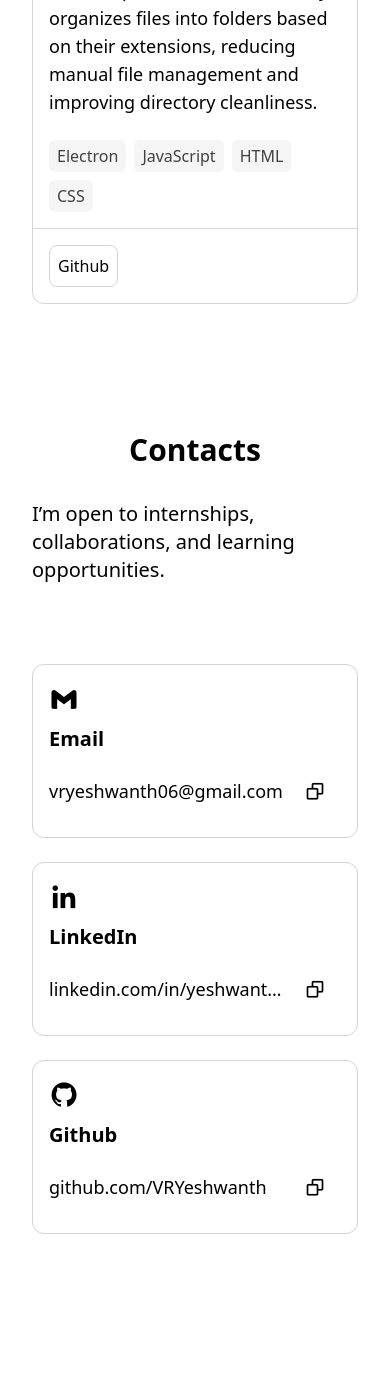
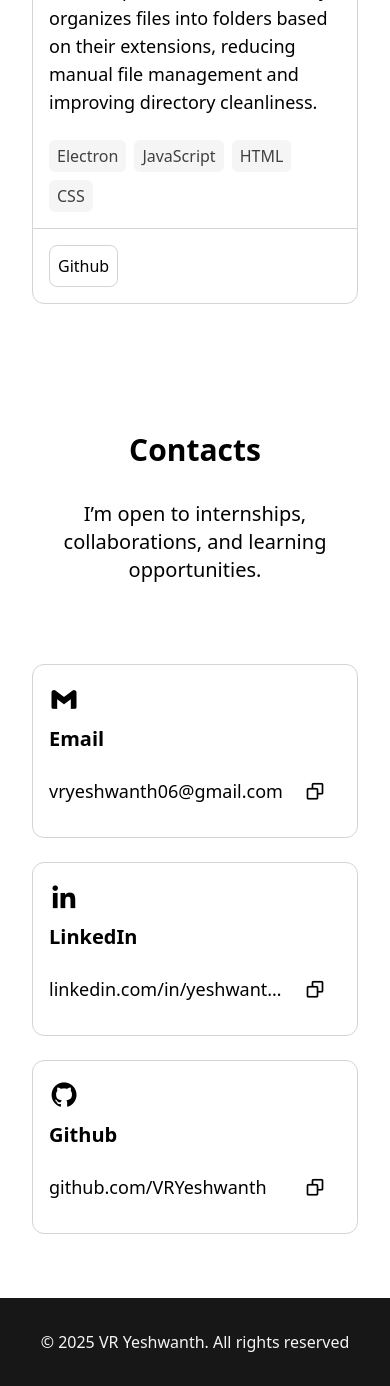
Before and after one commit to VRYeshwanth/Portfolio, a React (Vite) app: page / in a window 390 px wide. Shown: the part 3581-4967 px from the top of the page. Before the commit the page ends 4879 px from the top, so only its background shows below. Built offline with nearby package versions, Linux system fonts and the light colour scheme.

Commit message:
Footer Section

```diff
--- a/src/App.jsx
+++ b/src/App.jsx
@@ -3,6 +3,7 @@ import Home from "./pages/Home";
 import Skills from "./pages/Skills";
 import Projects from "./pages/Projects";
 import Contacts from "./pages/Contacts";
+import Footer from "./pages/Footer";
 
 export default function App() {
     return (
@@ -14,6 +15,7 @@ export default function App() {
                 <Projects />
                 <Contacts />
             </div>
+            <Footer />
         </div>
     );
 }
--- a/src/pages/Contacts.jsx
+++ b/src/pages/Contacts.jsx
@@ -8,7 +8,7 @@ export default function Contacts() {
             <h1 className="text-3xl md:text-4xl font-bold text-center">
                 Contacts
             </h1>
-            <p className="text-xl">
+            <p className="text-xl text-center">
                 I’m open to internships, collaborations, and learning
                 opportunities.
             </p>
--- /dev/null
+++ b/src/pages/Footer.jsx
@@ -0,0 +1,7 @@
+export default function Footer() {
+    return (
+        <footer className="w-full text-base md:text-lg text-center px-2 py-8 bg-neutral-900 text-neutral-100 dark:bg-neutral-100 dark:text-neutral-900">
+            © {new Date().getFullYear()} VR Yeshwanth. All rights reserved
+        </footer>
+    );
+}
```
